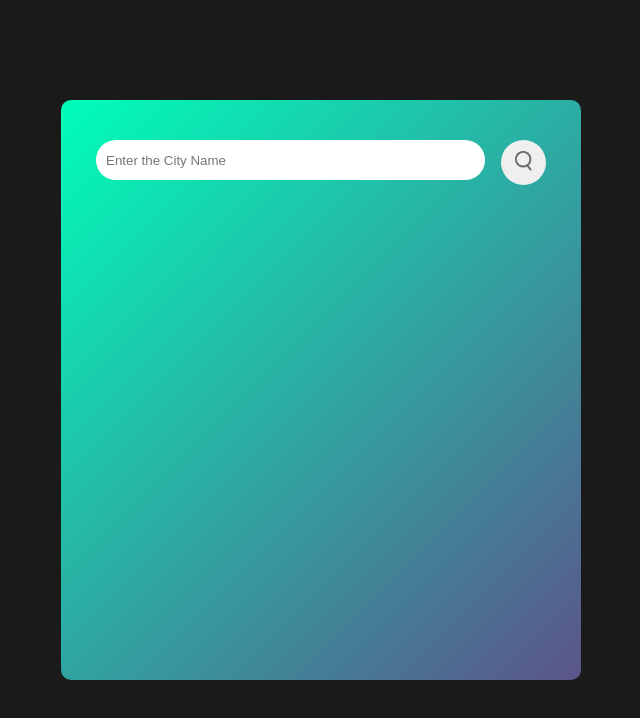
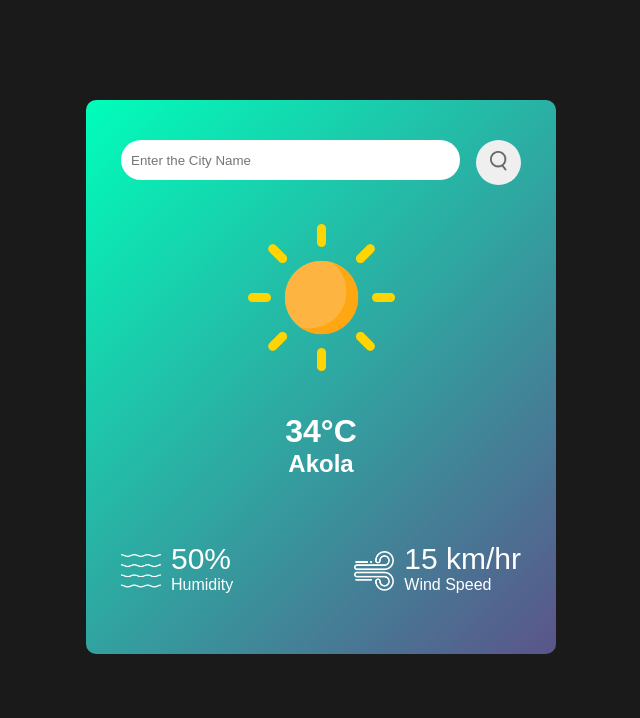
Before and after one commit to VishalPachpor/Javascript_projs, a plain HTML site: page Weather_App/index.html in a window 1280 px wide. Shown: the whole page, without its empty margins (319-959 px from the left). Drawn offline with Linux system fonts and the light colour scheme.

Commit message:
Frontend butified

```diff
--- a/Weather_App/index.html
+++ b/Weather_App/index.html
@@ -13,10 +13,32 @@
             <input type="text" placeholder="Enter the City Name" spellcheck="false">
             <button><img src="./images/search.png" alt=""></button>
         </div>
+
+        <div class="weather">
+            <img src="./images/clear.png" alt="weather-icon">
+            <h1>34°C</h1>
+            <h2>Akola</h2>
+        </div>
+
+        <div class="details">
+            <div class="column">
+                <img src="./images/humidity.png" alt="wind">
+                <div >
+                    <p class="Humidity">50%</p>
+                    <p>Humidity </p>
+                </div>
+            </div>
+
+            <div class="column">
+                <img src="./images/wind.png" alt="wind">
+                <div >
+                    <p class="wind">15 km/hr</p>
+                    <p>Wind Speed </p>
+                </div>
+            </div>
+        </div>
     </div>
 
-    <div class="weather">
 
-    </div>
 </body>
 </html>
--- a/Weather_App/style.css
+++ b/Weather_App/style.css
@@ -12,16 +12,14 @@ body{
 }
 
 .card{
-    height: 500px;
-    max-width: 450px;
+
+    max-width: 400px;
     background:linear-gradient(135deg, #00feba, #5b548a);
     color: #ffffff;
     margin: 100px  auto 0;
     border-radius: 10px;
     padding: 40px 35px;
     text-align: center;
-
-    display: flex;
 }
 
 .search {
@@ -56,3 +54,27 @@ body{
     height: 20px;
     font: bold;
 }
+
+.details{
+    display: flex;
+    text-align: center;
+    justify-content: space-between;
+    margin-top: 50px;
+    padding: 20px 0;
+}
+
+.column{
+    display: flex;
+    align-items: center;
+    text-align: left;
+}
+
+.column img{
+    width: 40px;
+    margin-right: 10px;
+}
+
+.Humidity, .wind{
+    font-size: 30px;
+    margin-top: -6px;
+}
```
